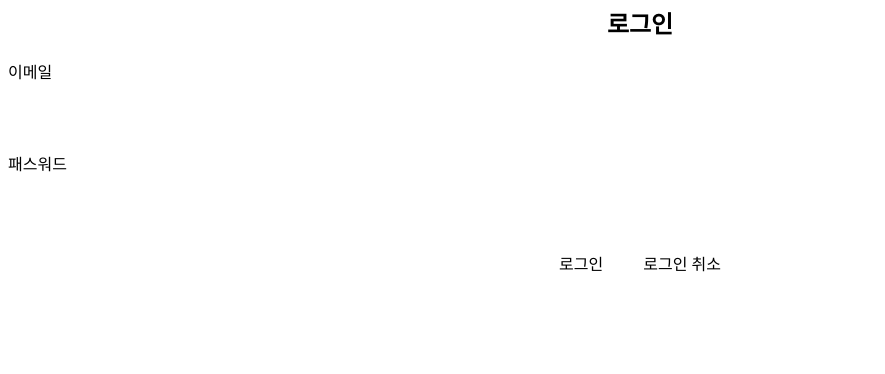
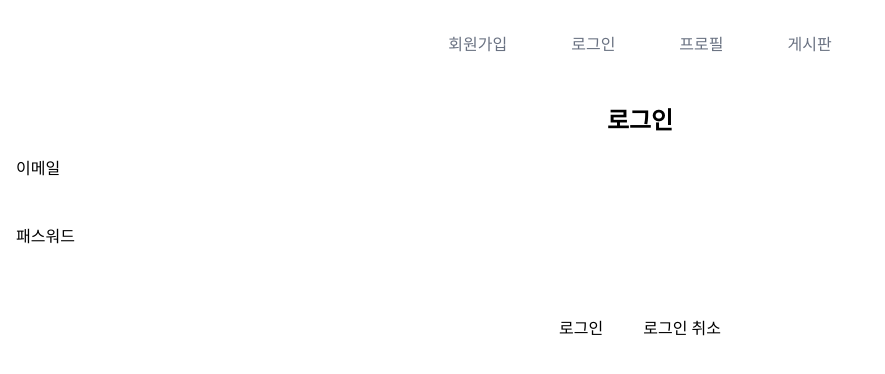
Before and after one commit to minji-kim0524/likelion-14th-react-homework, a React (Vite) app in the folder week4/: page /signin in a window 1280 px wide. Shown: the top 374 px of the page, without its empty margins (0-885 px from the left). Built offline with nearby package versions, Linux system fonts and the light colour scheme; no server answers; a web font is replaced by a local one.

Commit message:
feat. 로그인 페이지 폼 유효성 검사

```diff
--- a/week4/src/pages/sign-in.tsx
+++ b/week4/src/pages/sign-in.tsx
@@ -1,16 +1,116 @@
+import { useForm } from 'react-hook-form'
+import { useNavigate } from 'react-router-dom'
+import { toast } from 'sonner'
 import Input from '@/components/Input'
 import Button from '@/components/button'
+import Navigation from '@/components/navigation'
+import supabase from '@/libs/supabase'
+
+type SignInForm = {
+  email: string
+  password: string
+}
 
 export default function SingIn() {
+  const navigate = useNavigate()
+  // 폼 상태관리
+  // 구조 분해 할당
+  const {
+    register,
+    handleSubmit,
+    formState: { errors, isSubmitting },
+    reset,
+  } = useForm<SignInForm>({ mode: 'onChange' })
+
+  const onSubmit = async (formData: SignInForm) => {
+    if (isSubmitting) return
+
+    const { error, data } = await supabase.auth.signInWithPassword(formData)
+
+    if (error) {
+      toast.error(
+        `로그인 오류가 발생하였습니다! [${error.status}:${error.name}:${error.message}]`
+      )
+    } else {
+      if (data.user) {
+        const { username } = data.user.user_metadata
+        toast.success(`${username}님! 로그인 되었습니다.`, {
+          action: {
+            label: '프로필 페이지로 이동',
+            onClick: () => {
+              navigate('/profile')
+              reset()
+            },
+          },
+        })
+      }
+    }
+  }
+
   return (
-    <section className="p-2 flex flex-col gap-3">
-      <h2 className="font-bold text-2xl text-center mb-2">로그인</h2>
-      <Input label="이메일" />
-      <Input label="패스워드" />
-      <div className="flex gap-4 justify-center">
-        <Button type="submit" sign="로그인" />
-        <Button type="button" sign="로그인 취소" />
-      </div>
-    </section>
+    <>
+      <Navigation />
+      <section className="p-4 flex flex-col gap-3 justify-center">
+        <h2 className="font-bold text-2xl text-center mb-2">로그인</h2>
+        <form onSubmit={handleSubmit(onSubmit)} autoComplete="off">
+          <Input
+            label="이메일"
+            autoComplete="off"
+            aria-invalid={!!errors.email}
+            aria-describedby={errors.email ? 'signin-email-error' : undefined}
+            {...register('email', {
+              required: '이메일 주소를 입력하세요.',
+              pattern: {
+                value: /^[^@\s]+@[^@\s]+\.[^@\s]+$/,
+                message: '올바른 이메일 형식이 아닙니다.',
+              },
+            })}
+            className={
+              errors.email
+                ? 'border-red-500 ring-red-300'
+                : 'border-gray-300 focus:rimg-blue-300'
+            }
+          />
+          {errors.email && (
+            <div role="alert" className="text-red-500 text-sm mt-1">
+              {errors.email.message}
+            </div>
+          )}
+          <Input
+            label="패스워드"
+            autoComplete="off"
+            aria-invalid={!!errors.password}
+            aria-describedby={
+              errors.password ? 'signin-password-error' : undefined
+            }
+            {...register('password', {
+              required: '패스워드를 입력하세요.',
+              minLength: {
+                value: 6,
+                message: '6자 이상 입력하세요',
+              },
+            })}
+            className={
+              errors.password
+                ? 'border-red-500 ring-red-300'
+                : 'border-gray-300 focus:ring-blue-300'
+            }
+          />
+          {errors.password && (
+            <div role="alert" className="text-red-500 text-sm mt-1">
+              {errors.password.message}
+            </div>
+          )}
+          <div className="flex gap-4 justify-center mt-4">
+            <Button
+              type="submit"
+              sign={isSubmitting ? '로그인 중...' : '로그인'}
+              aria-disabled={isSubmitting}
+            />
+            <Button type="button" sign="로그인 취소" />
+          </div>
+        </form>
+      </section>
+    </>
   )
 }
```
